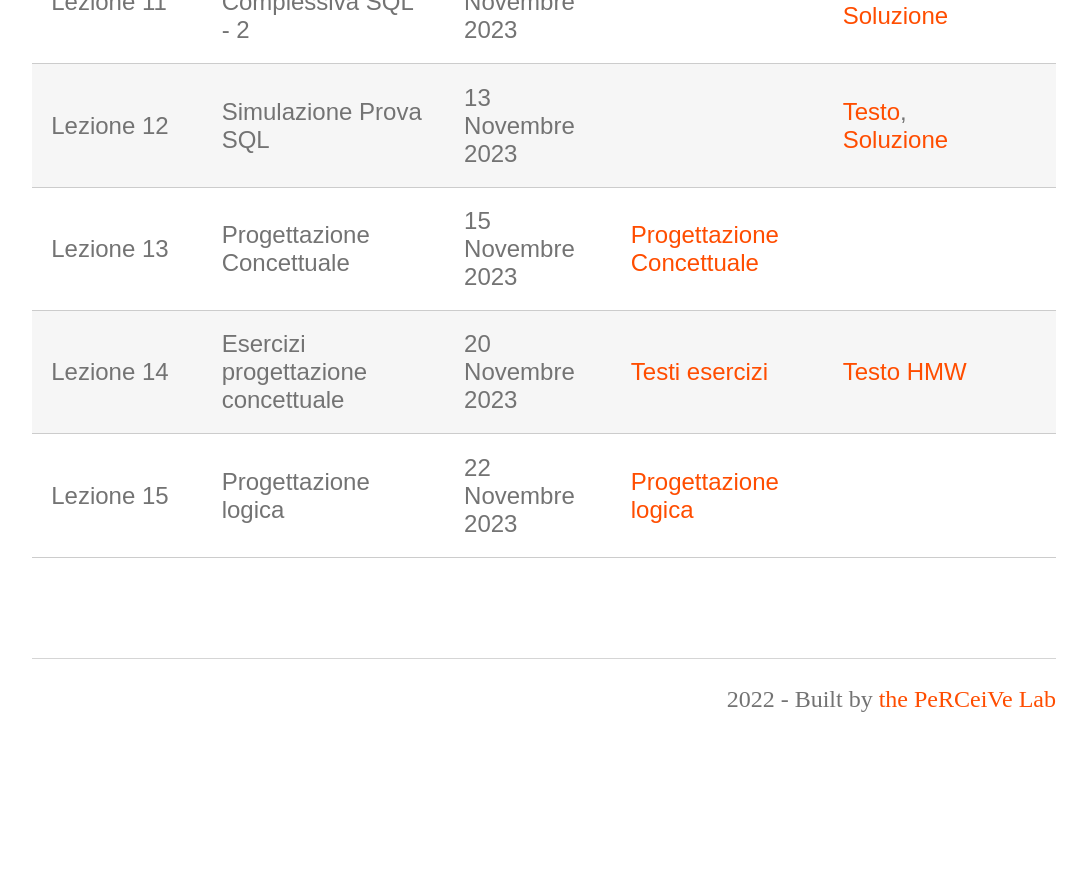
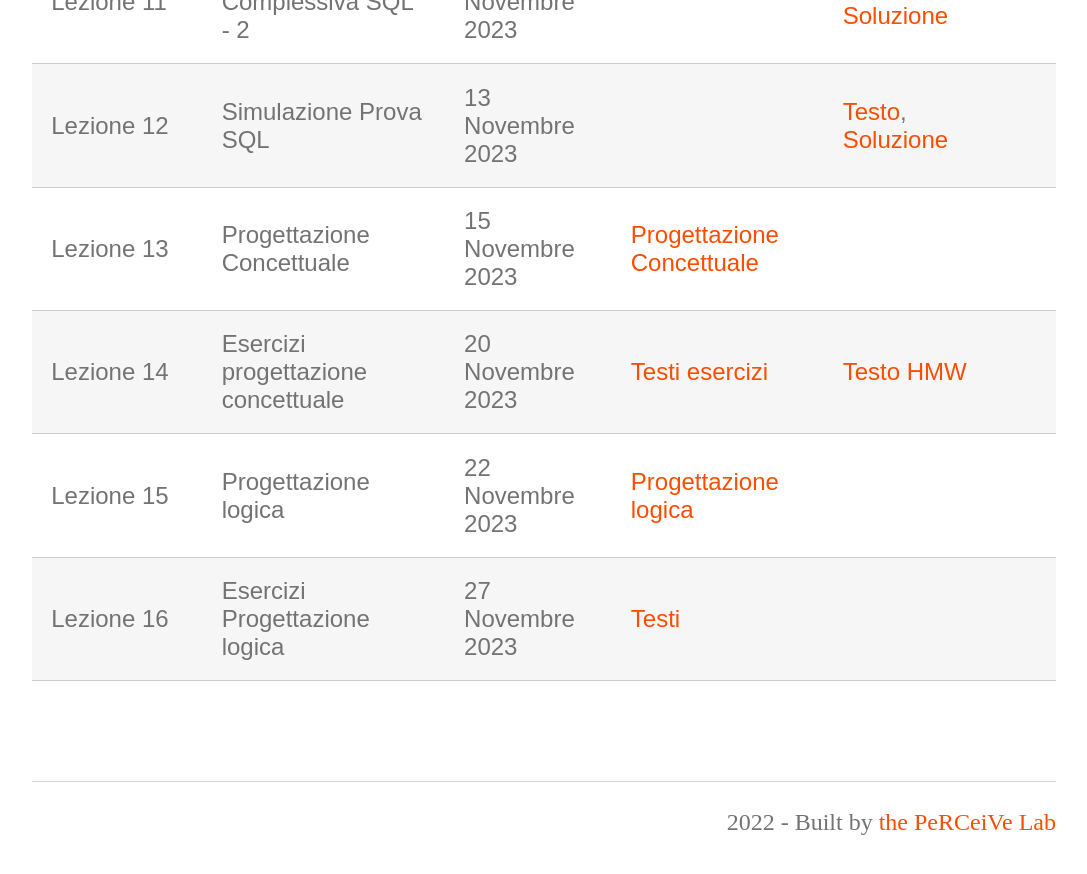
Before and after one commit to perceivelab/database-course, a Jekyll site: the page built from lezioni.md, in a window 1280 px wide and 900 px high, scrolled down 1580 px. Shown: the top 874 px of the window, without its empty margins (96-1183 px from the left). Built offline with Jekyll 4.4.1, drawn with Linux system fonts in a browser that asks for light colours; our own code applies the rules of GitHub Pages for plain Markdown files; before the commit the page ends 2356 px from its top, so only the background shows below that.

Commit message:
Update lezioni.md

```diff
--- a/lezioni.md
+++ b/lezioni.md
@@ -23,6 +23,7 @@ Questa pagina contiene le slide, note e gli esempi di codice delle lezioni del c
 | Lezione 13  | Progettazione Concettuale         | 15 Novembre 2023   | [Progettazione Concettuale](https://drive.google.com/file/d/1T2qWYqu8RRHym9q3uZ5yKG5jCa4KesMx/view?usp=sharing) |  |
 | Lezione 14  | Esercizi progettazione concettuale| 20 Novembre 2023   | [Testi esercizi](https://drive.google.com/file/d/1bumTEK2c8FPxLR13vt1b4YN0CYs2eGqG/view?usp=sharing) |  [Testo HMW](https://drive.google.com/file/d/1Zqa9cG7AU2IWQW-qrpkerJSD9imdf0Y9/view?usp=sharing)|
 | Lezione 15 | Progettazione logica | 22 Novembre 2023 | [Progettazione logica](https://drive.google.com/file/d/1EpZHqbGwYR_F4ZkJp-eD7WveW_3aOoeU/view?usp=sharing) | |
+| Lezione 16 | Esercizi Progettazione logica | 27 Novembre 2023 | [Testi](https://drive.google.com/file/d/143lK6aGmQ48AvgFSiNPsQmWW4fF1w77f/view?usp=sharing) | |
 
 
 
```
